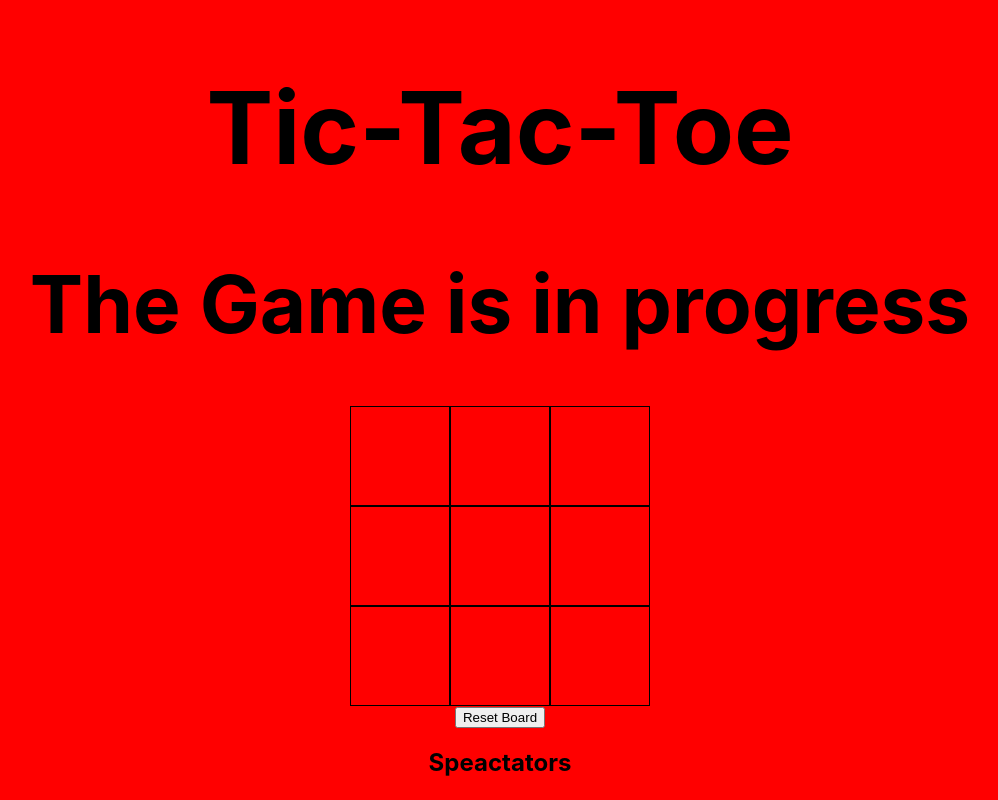
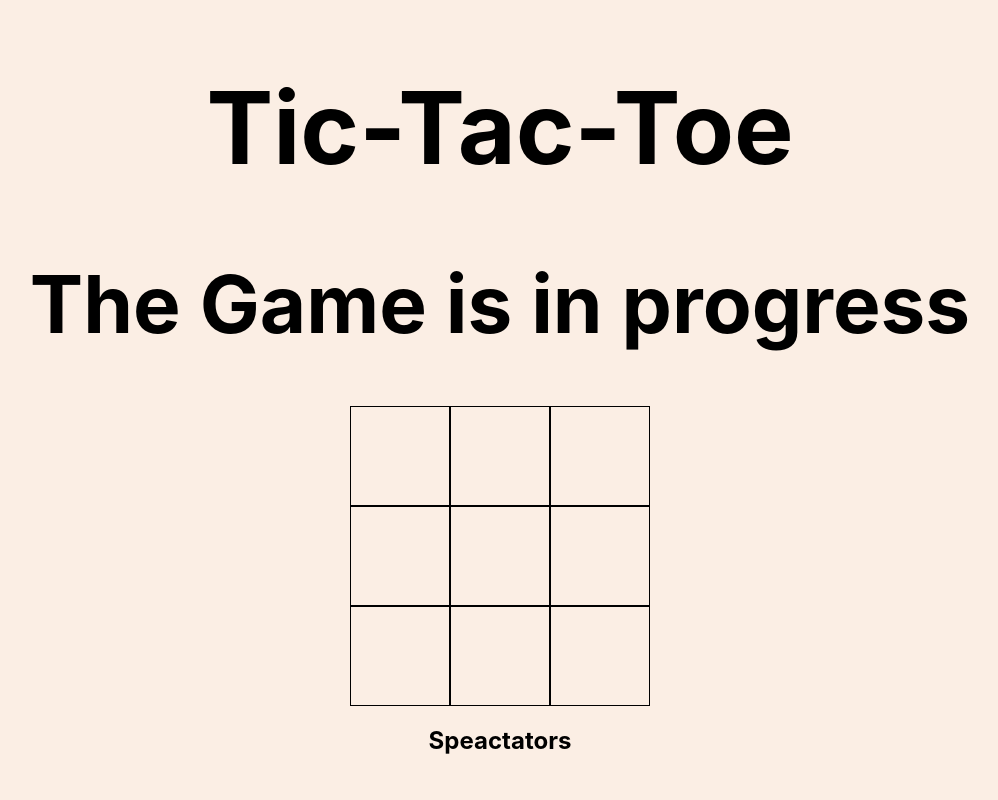
Before and after one commit to NJIT-CS490-SP21/project-2-pvp53, a React (Create React App) app: page / in a window 1280 px wide. Both pictures are taken after a click on the button "LogIn". Shown: the whole page, without its empty margins (140-1138 px from the left). Built offline with nearby package versions, Linux system fonts and the light colour scheme.

Commit message:
fixed a bug letting spec to reset

```diff
--- a/src/Board/Board.css
+++ b/src/Board/Board.css
@@ -8,7 +8,7 @@
 }
 
 .body{
-  background-color: red;
+  background-color: #FBEEE4;
 }
 
 .box {
--- a/src/Board/Board.js
+++ b/src/Board/Board.js
@@ -10,13 +10,13 @@ function Board({ user }){
     const [ players, setPlayers ]  = useState({ "O": "", "1": "", "spec": [] });
     const [ board, changeBoardArr ] = useState(Array(9).fill(''));
     const [ setPlayer, setPlayerState ] = useState(0);
-    //const [ gameStatus, setGameStatus] = useState(true);
-    //let gameStatus = "";
+    const [ playerStatus, setPlayerStatus] = useState(false);
 
     function play(index, user){
         let boardChange = [...board];
         if(boardChange[index] === ""){
             if(user === players[setPlayer]){
+                setPlayerStatus(true);
                 if(setPlayer == 0){
                     boardChange[index] = "X";
                     setPlayerState(1);
@@ -41,12 +41,18 @@ function Board({ user }){
     function updateUsers(){
         socket.on('updateUser', (data) => {
             const uData = {...data}
-            console.log(uData);
             setPlayers({...players, ...uData});
         });
     }
 
-
+    function resetPlayerState(){
+        if(setPlayer == 0){
+            setPlayerState(1);
+        }
+        else{
+            setPlayerState(0);
+        }
+    }
 
     function updateBoard(){
         socket.on('boardChange', (data) => {
@@ -64,12 +70,7 @@ function Board({ user }){
         let emptyArr = [...board];
         emptyArr.fill("");
         changeBoardArr(emptyArr);
-        if(setPlayer == 0){
-            setPlayerState(1);
-        }
-        else{
-            setPlayerState(0);
-        }
+        resetPlayerState();
         socket.emit('boardChange', {boardData: emptyArr, setPlayerState: setPlayer })
     }
 
@@ -107,9 +108,11 @@ function Board({ user }){
             <div class="board">
                 {board.map((item, index) => <Square item={item} onClickButton = {() => play(index, user)} /> )}
             </div>
-            <div class = "button">
-                <button  onClick = {resetBoard} > Reset Board </button>
-            </div>
+            { playerStatus &&
+                <div class = "button">
+                    <button  onClick = {resetBoard} > Reset Board </button>
+                </div>
+            }
             <div class="list">
                 <h2>
                     Speactators
```
